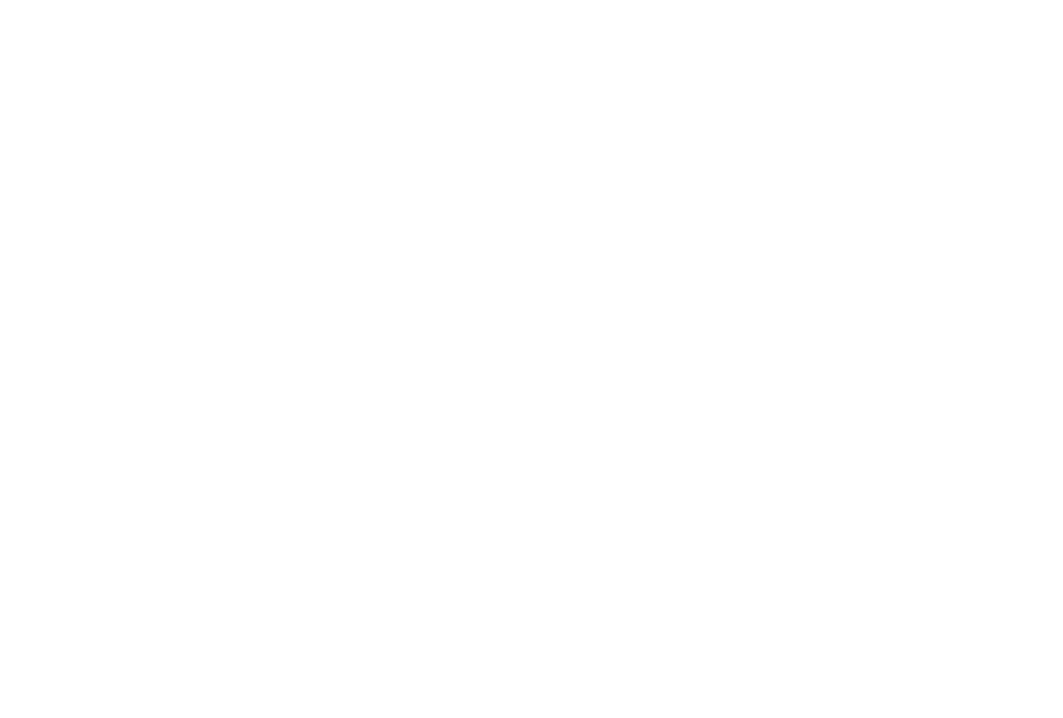
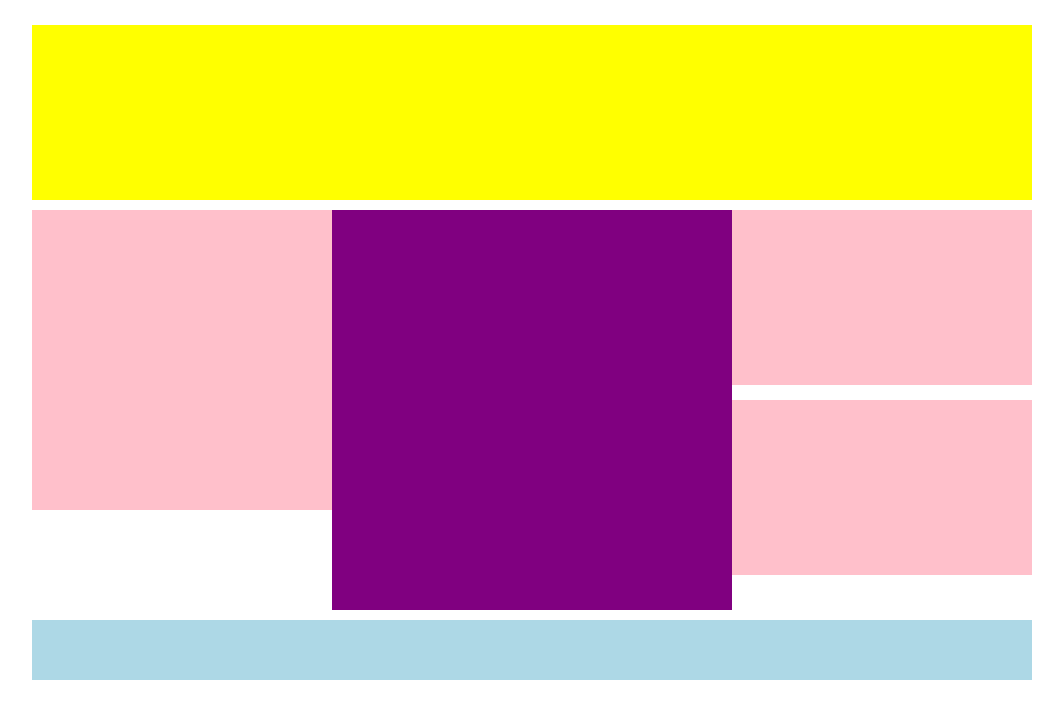
Before and after one commit to ghillahill/htmlcss-struttura-wp, a plain HTML site: page index.html in a window 1280 px wide. Shown: the whole page, without its empty margins (108-1171 px from the left). Drawn offline with Linux system fonts and the light colour scheme.

Commit message:
Layout Html-Css | No margin.

```diff
--- a/index.html
+++ b/index.html
@@ -3,9 +3,21 @@
     <head>
         <meta charset="utf-8">
         <link rel="stylesheet" href="style.css">
-        <title></title>
+        <title>Layout slide n.194</title>
     </head>
     <body>
+        <div id="wrapper">
+            <header></header>
+            <div class="container">
+                <aside class="left"></aside>
 
+                <main></main>
+
+                <aside class="right"></aside>
+                <aside class="right bot"></aside>
+            </div>
+
+            <footer></footer>
+        </div>
     </body>
 </html>
--- a/style.css
+++ b/style.css
@@ -3,3 +3,54 @@
     padding: 0;
     box-sizing: border-box;
 }
+
+#wrapper{
+    width: 1000px;
+    margin: auto;
+}
+
+header{
+    background-color: yellow;
+    height: 175px;
+    margin-top: 25px;
+    margin-bottom: 10px;
+}
+
+.container::after{
+    content: "";
+    display:table;
+    clear: both;
+}
+
+aside{
+    background-color: pink;
+    height: 300px;
+    width: 300px;
+}
+
+aside.left{
+    float:left;
+}
+
+main{
+    background-color: purple;
+    height: 400px;
+    width: 400px;
+    float: left;
+}
+
+aside.right{
+    float: right;
+    height: 175px;
+}
+
+aside.bot{
+    margin-top: 15px;
+}
+
+
+footer{
+    margin-top: 10px;
+    background-color: lightblue;
+    height: 60px;
+}
```
Also changed, not shown: img/bg-header.jpg (added).
